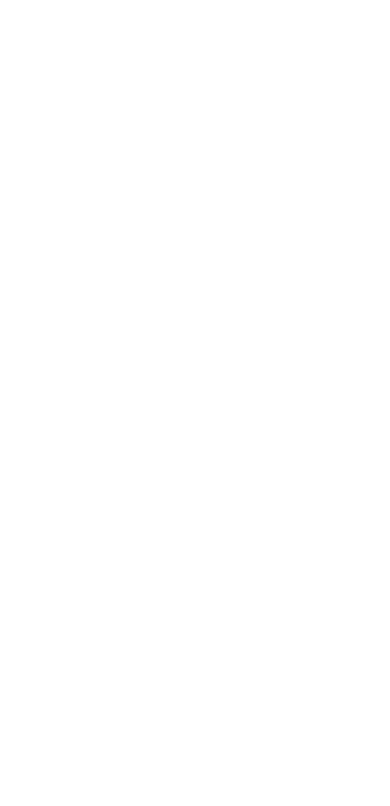
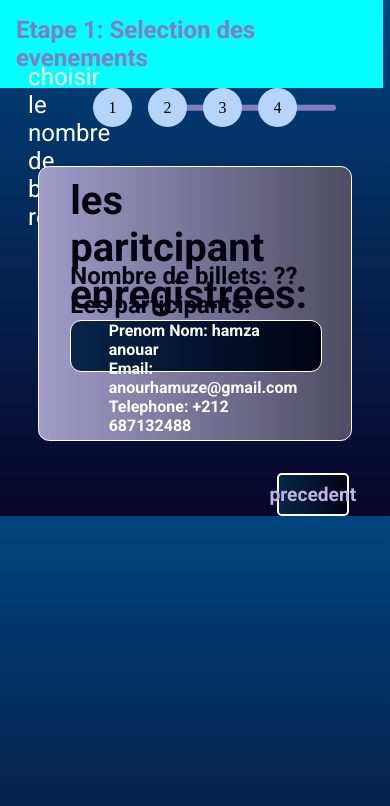
Before and after one commit to anourhamuze33/brief_4_tickitly, a plain HTML site: page index.html in a window 390 px wide. Drawn offline with Linux system fonts and the light colour scheme; a web font is replaced by a local one.

Commit message:
la page de confirmation de reservation sans responsive

```diff
--- a/index.css
+++ b/index.css
@@ -395,6 +395,25 @@ margin-left: 8rem;
 
 
 
+
+
+
+
+
+
+
+
+
+
+
+
+
+
+
+
+
+
+
 @media (max-width: 500px) {
   ul {
     width: 100%;
@@ -678,3 +697,91 @@ font-size: 1.7rem;
 .formulaire_text_conta{
   width: 70%;
 }
+
+
+
+
+
+
+
+
+
+
+
+
+
+.reservation{
+display: flex;
+justify-content: center;
+align-items: center;
+margin-bottom: 2rem;
+}
+.reservation_div{
+background-image: linear-gradient(
+  to right,
+  #A19BC9,
+  #4F4C63
+);
+width: 80%;
+height: 70vw;
+  border-radius: 0.7rem;
+  border: 0.09rem solid #FFFFFF;
+display: flex;
+flex-direction: column;
+align-items: center;
+justify-content: center;
+}
+.reservation_align{
+  width: 80%;
+  height: 65vw;
+}
+.reservation_titls{
+  display: flex;
+  flex-direction: column;
+  justify-content: space-evenly;
+  height: 15vw;
+}
+.reservation_title{
+    font-family: "Roboto", sans-serif;
+    font-size: 1.5rem;
+    font-weight: bold;
+    color: #050312;
+}
+.formulaire_text{
+  height: 10vh;
+      font-family: "Roboto", sans-serif;
+    font-size: 2.5rem;
+    font-weight: bold;
+    color: #050312;
+}
+.reservation_info{
+
+height: 15vw;
+
+  background-image: linear-gradient(
+    to right,
+    #082549,
+    #020315
+  );
+  width: 100%;
+  height: 13vw;
+  border-radius: 0.7rem;
+  border: 0.09rem solid #FFFFFF;
+  display: flex;
+  flex-direction: column;
+  justify-content: space-evenly;
+  align-items: center;
+}
+.reservation_info_align{
+width: 70%;
+height: 100%;
+display: flex;
+flex-direction: column;
+justify-content: space-evenly;
+}
+.reservation_participent_info{
+        font-family: "Roboto", sans-serif;
+    font-size: 1rem;
+    font-weight: bold;
+    color: #ffffff;
+}
--- a/index.html
+++ b/index.html
@@ -414,6 +414,91 @@
     </div>
     </div>
     </section>
+
+
+
+
+     <section class="reservation_confirmation">
+<header class="etap_title">
+        <h3 class="etap_title_1">Etape 1: Selection des evenements</h3>
+    </header>
+
+    <div class="etap2_container">
+        <div class="bar_prog">
+     <ul>
+           <li>
+            <div class="progress one">
+                <p class="progress_p">1</p>
+            </div>
+           </li>
+            <li>
+            <div class="progress two">
+                <p class="progress_p">2</p>
+            </div>
+           </li>
+            <li>
+            <div class="progress three">
+                <p class="progress_p">3</p>
+            </div>
+           </li>
+            <li>
+            <div class="progress four" id="fourth_progress">
+                <p class="progress_p">4</p>
+            </div>
+           </li>
+     </ul>
+     </div>
+
+
+<div class="textt">
+<div class="text_info">
+<p class="text_info_text">choisir le nombre de billets à réserver</p>
+</div>
+</div>
+
+
+      <div class="reservation">
+        <div class="reservation_div">
+            <div class="reservation_align">
+         <p class="formulaire_text">les paritcipant enregistrees:</p>
+
+        <div class="reservation_titls">
+            <p class="reservation_title">Nombre de billets: ??</p>
+            <p class="reservation_title">Les participants:</p>
+        </div>
+            <div class="reservation_info">
+                <div class="reservation_info_align">
+            <p class="reservation_participent_info">Prenom Nom: hamza anouar</p>
+            <p class="reservation_participent_info">Email: anourhamuze@gmail.com</p>
+            <p class="reservation_participent_info">Telephone: +212 687132488</p>
+                </div>
+            </div>
+        </div>
+
+
+        </div>
+      </div>
+
+
+
+
+
+
+     <div class="next_btn">
+        <div class="btn_container">
+            <div class="next_btn_background">
+                <a href="#">precedent</a>
+            </div>
+        </div>
+    </div>
+
+     </section>
+
+
+
+
+
+
     <script src="index.js"></script>
 </body>
 </html>
```
